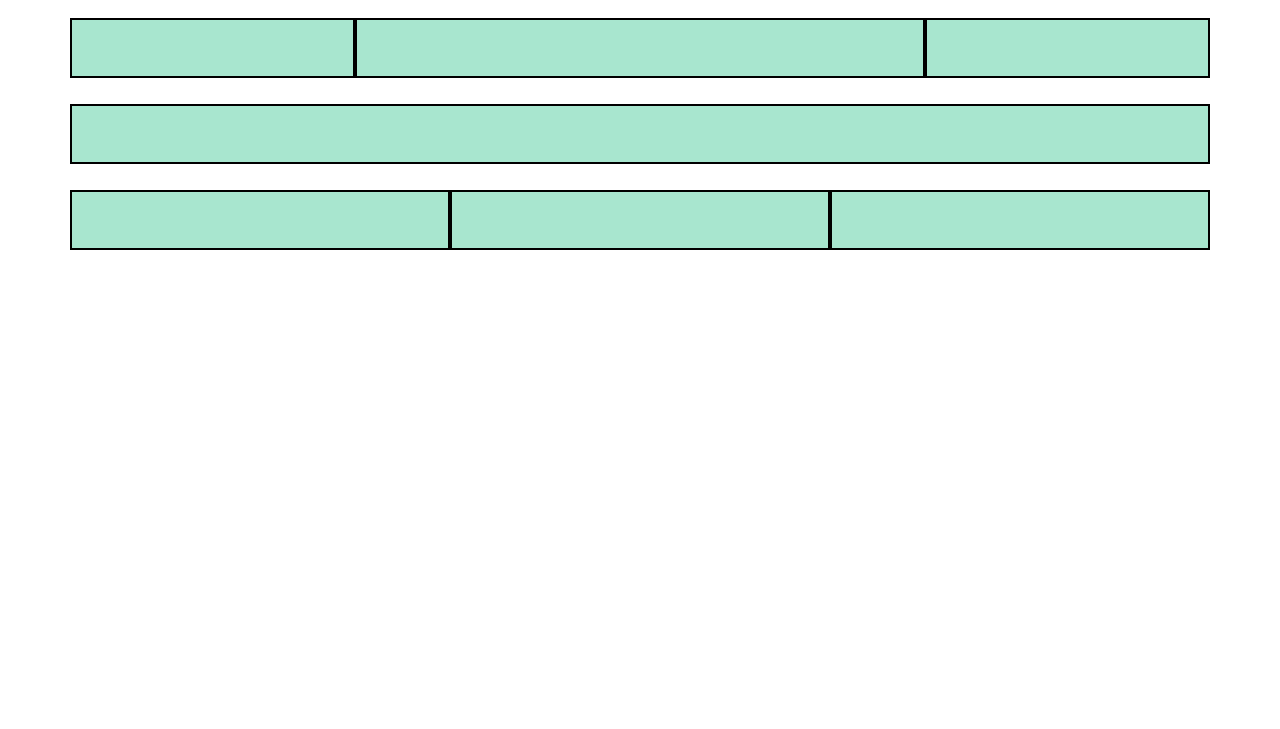
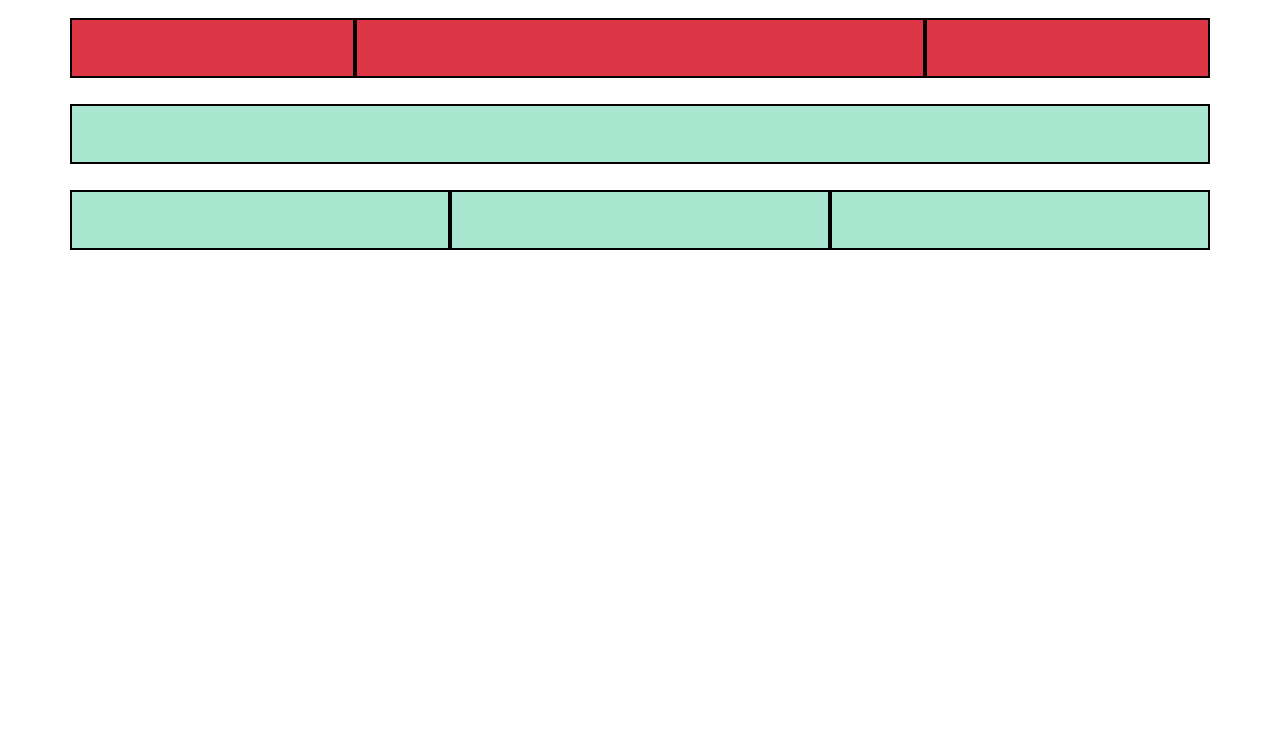
Before and after one commit to qwerchik9/qwerchik9.github.com, a plain HTML site: page index.html in a window 1280 px wide. Shown: the part 71-800 px from the top of the page. Drawn offline with nearby package versions, Linux system fonts and the light colour scheme.

Commit message:
Update index.html

```diff
--- a/index.html
+++ b/index.html
@@ -29,9 +29,9 @@
     <div class="container">
         <!-- Ряд 1: три колонки -->
         <div class="row">
-            <div class="col-3 block"></div>
-            <div class="col-6 block"></div>
-            <div class="col-3 block"></div>
+            <div class="col-3 bg-danger block"></div>
+            <div class="col-6 bg-danger block"></div>
+            <div class="col-3 bg-danger block"></div>
         </div>
 
         <!-- Ряд 2: один широкий блок -->
```
